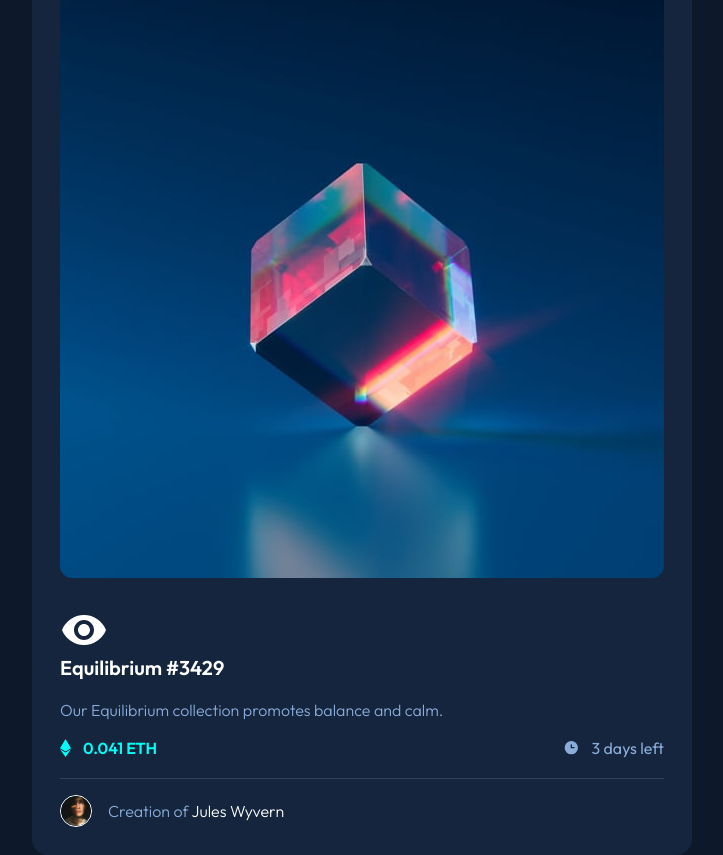
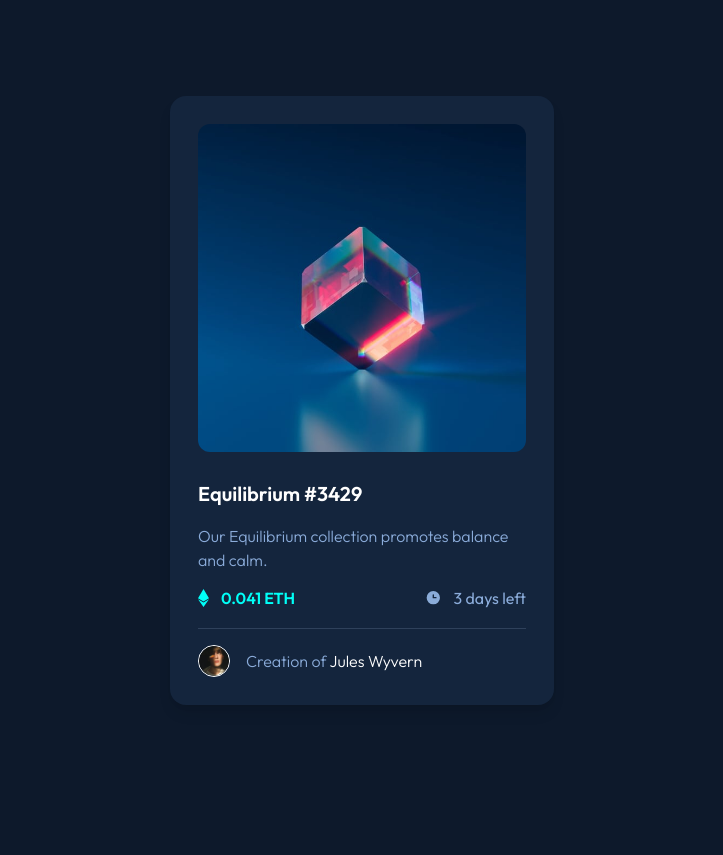
Before and after one commit to Cesar-Moran/nft-preview, a website: page src/index.html in a window 1280 px wide. Shown: the whole page, without its empty margins (278-1001 px from the left). After the commit the page ends 800 px from the top, so only its background shows below. Drawn offline with Linux system fonts and the light colour scheme.

Commit message:
Finished Project

```diff
--- a/index.html
+++ b/src/index.html
@@ -4,7 +4,7 @@
     <meta charset="UTF-8" />
     <meta name="viewport" content="width=device-width, initial-scale=1.0" />
     <!-- displays site properly based on user's device -->
-    <link rel="stylesheet" href="src/input.css" />
+    <link rel="stylesheet" href="./input.css" />
     <link rel="stylesheet" href="../dist/output.css" />
     <link
       rel="icon"
@@ -18,22 +18,25 @@
     class="bg-veryDarkBlueMainBG h-screen flex justify-center items-center px-6 font-outfit"
   >
     <article
-      class="text-white flex flex-col bg-veryDarkBlueCardBG p-7 rounded-2xl"
+      class="text-white flex flex-col bg-veryDarkBlueCardBG p-7 rounded-2xl max-w-sm shadow-lg"
     >
-      <div class="">
+      <!-- ----------------------------------------------------------------- -->
+      <a
+        class="block relative before:absolute before:w-full before:h-full before:content-[''] before:bg-cyan before:opacity-0 hover:before:rounded-xl before:transition-all after:absolute after:w-full after:h-full after:content-[''] after:bg-[url('../images/icon-view.svg')] after:bg-center after:bg-no-repeat after:z-50 after:opacity-0 hover:before:opacity-50 hover:after:opacity-100 after:-top-0 after:transition-all cursor-pointer"
+      >
         <img
           src="/images/image-equilibrium.jpg"
           alt="A cube in equilibrium"
-          class="flex rounded-xl mb-7"
+          class="rounded-xl block max-w-full"
         />
-        <div class=""></div>
-        <img src="../images/icon-view.svg" alt="" class="" />
-      </div>
-
+      </a>
+      <!-- ------------------------------------------------------------------ -->
       <div>
-        <h1 class="font-semibold text-xl mb-4 hover:text-cyan cursor-pointer">
+        <a
+          class="inline-block font-semibold text-xl mb-4 mt-7 hover:text-cyan cursor-pointer"
+        >
           Equilibrium #3429
-        </h1>
+        </a>
         <p class="font-light text-softBlue mb-4">
           Our Equilibrium collection promotes balance and calm.
         </p>
@@ -57,9 +60,7 @@
         />
         <p class="font-light text-softBlue">
           Creation of
-          <span class="text-white hover:text-cyan cursor-pointer"
-            >Jules Wyvern</span
-          >
+          <a class="text-white hover:text-cyan cursor-pointer">Jules Wyvern</a>
         </p>
       </div>
     </article>
```
Also changed, not shown: dist/output.css.
